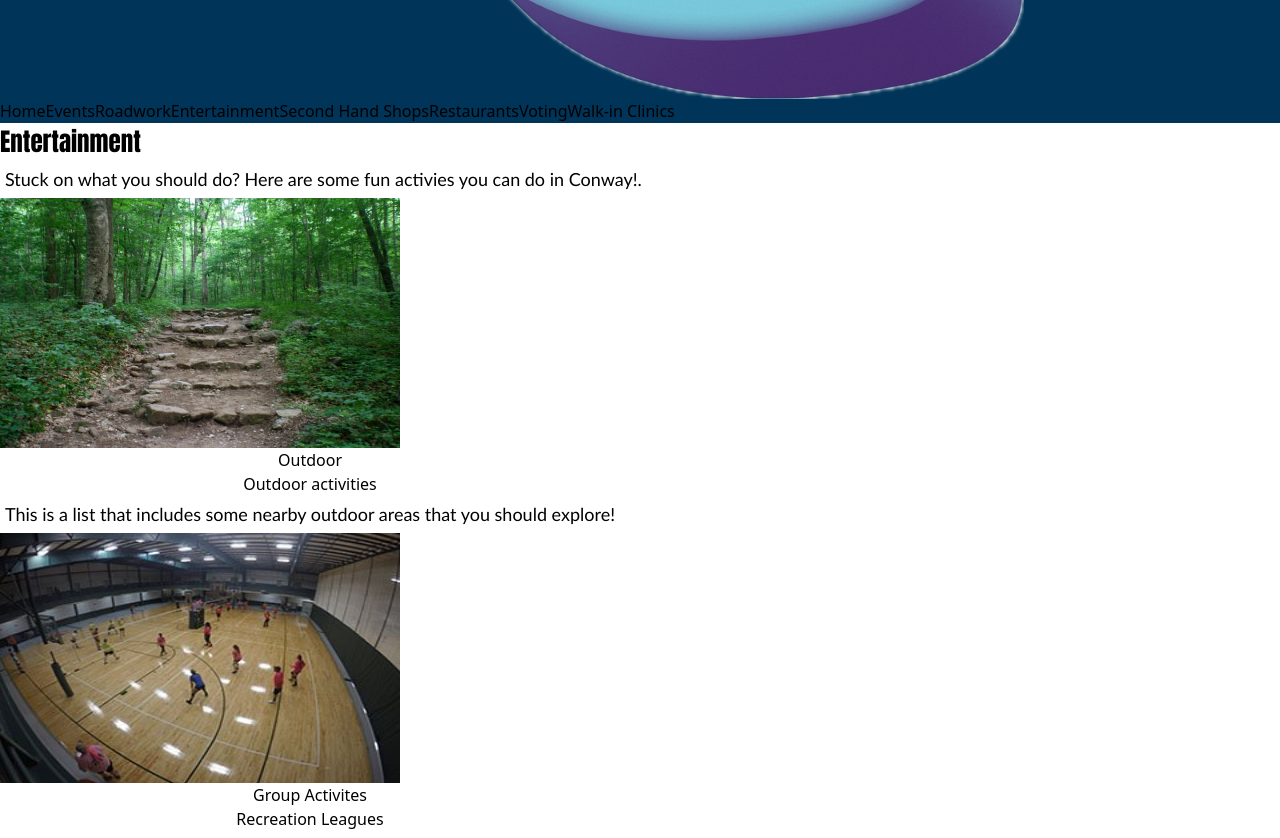
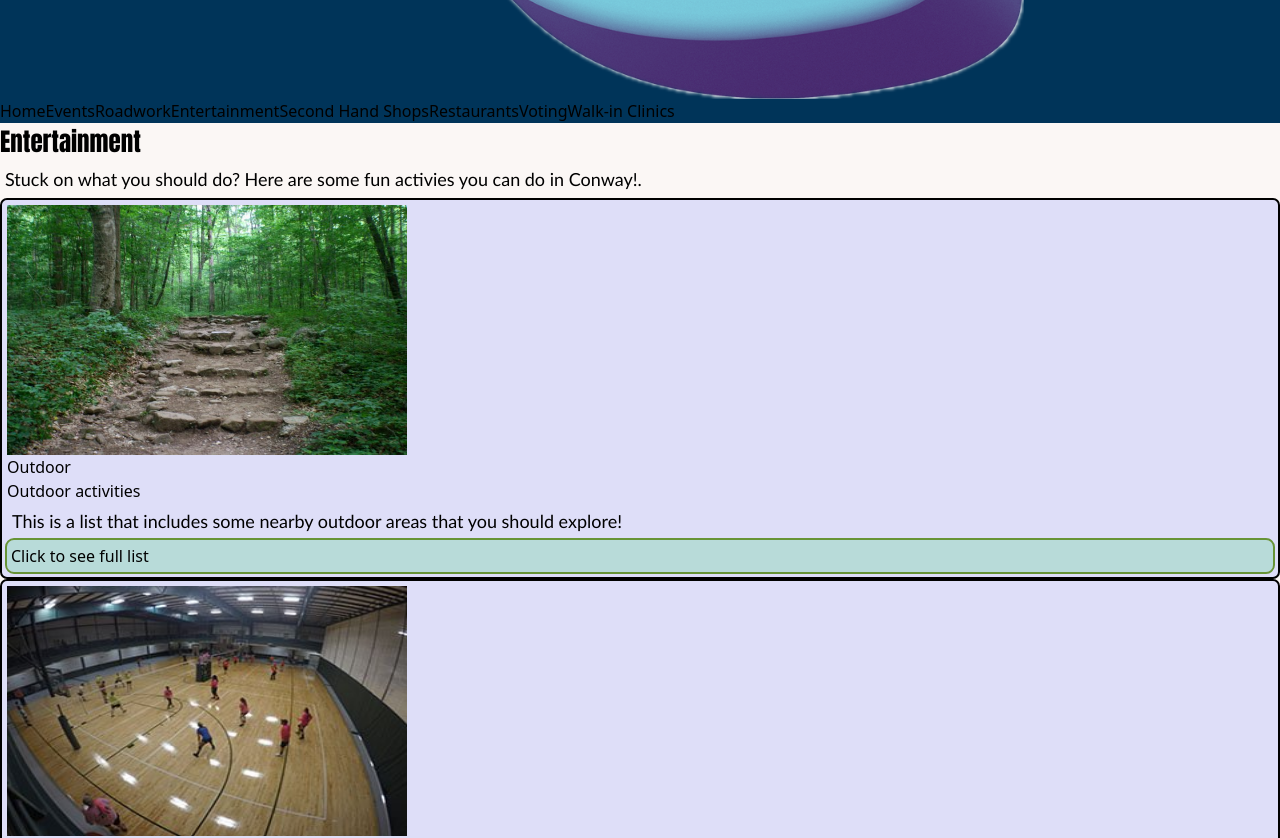
Before and after one commit to Larsonog/FinalCapstoneProject, a React (Vite) app in the folder vite-tw/: page /entertainment in a window 1280 px wide. Shown: the part 1080-1918 px from the top of the page. Built offline with nearby package versions, Linux system fonts and the light colour scheme.

Commit message:
added popups to entertainment page and background color

```diff
--- a/vite-tw/package.json
+++ b/vite-tw/package.json
@@ -13,11 +13,13 @@
     "@headlessui/react": "^1.7.17",
     "@heroicons/react": "^2.0.18",
     "@react-google-maps/api": "^2.19.2",
+    "firebase": "^10.7.0",
     "leaflet": "^1.9.4",
     "react": "^18.2.0",
     "react-dom": "^18.2.0",
     "react-leaflet": "^4.2.1",
-    "react-router-dom": "^6.20.0"
+    "react-router-dom": "^6.20.0",
+    "reactjs-popup": "^2.0.6"
   },
   "devDependencies": {
     "@types/react": "^18.2.37",
--- a/vite-tw/src/index.css
+++ b/vite-tw/src/index.css
@@ -40,6 +40,13 @@ p{
 .border{
     border: 2px dotted;
 }
+.button-border{
+    border:3px;
+    background-color:#B8DBD9;
+    padding:4px;
+    border-radius: 7px;
+    outline: #679436 solid 2px;
+}
 /* Pallet colors*/
 .nav-background{
     background-color: #003459;
@@ -50,12 +57,18 @@ p{
     width: 100vw;
 
 }
+.page-background{
+    background-color: #fbf7f5;
+}
+.voting-page-background{
+    background: linear-gradient(0deg, white,#fbf7f5 );
+}
+
+/*Specific page styles*/
+
 .home-padding{
     padding:50px;
 }
-/*Specific page styles*/
-
-
 .homepage-container1{
     padding-left:50px;
     padding-right:600px;
@@ -77,3 +90,9 @@ p{
     padding-bottom: 10px;
     border-style: dotted;
 }
+.post-border{
+    border: 2px solid black;
+    padding:5px;
+    background: #DEDEF8 ;
+    border-radius: 7px;
+}
--- a/vite-tw/src/pages/2.events/NewCalendar.jsx
+++ b/vite-tw/src/pages/2.events/NewCalendar.jsx
@@ -29,9 +29,13 @@ function NewCalendar() {
     }
 
     return (
-        <div className='calendarContainer'>
-            <h1> Upcoming Events! </h1>
-            {events.map(renderEvent)}
+        <div className='page-background'>
+            <div className='calendarContainer'>
+
+                <h1> Upcoming Events! </h1>
+                {events.map(renderEvent)}
+
+            </div>
         </div>
     );
 }
--- a/vite-tw/src/pages/3.roadWork/RoadWork.jsx
+++ b/vite-tw/src/pages/3.roadWork/RoadWork.jsx
@@ -3,7 +3,7 @@ import Construction from './Construction';
 
 function RoadWork() {
   return (
-    <div>
+    <div className='page-background'>
       <h1>Road Work</h1>
       <div className='row'>
         <MyComponent />
--- a/vite-tw/src/pages/4.entertainment/Entertainment.jsx
+++ b/vite-tw/src/pages/4.entertainment/Entertainment.jsx
@@ -1,3 +1,6 @@
+import Popup from 'reactjs-popup';
+import 'reactjs-popup/dist/index.css';
+
 const posts = [
   {
     id: 1,
@@ -45,7 +48,7 @@ const posts = [
 
 export default function Entertainment() {
   return (
-    <div className="bg-white py-24 sm:py-32">
+    <div className="page-background">
       <div className="mx-auto max-w-7xl px-6 lg:px-8">
         <div className="mx-auto max-w-2xl lg:mx-0">
           <h2 className="text-3xl font-bold tracking-tight text-gray-900 sm:text-4xl">Entertainment</h2>
@@ -53,10 +56,11 @@ export default function Entertainment() {
             Stuck on what you should do? Here are some fun activies you can do in Conway!.
           </p>
         </div>
-        <button onClick={() => alert(post.list)}>
+
+
           <div className="mx-auto mt-10 grid max-w-2xl grid-cols-1 gap-x-8 gap-y-16 border-t border-gray-200 pt-10 sm:mt-16 sm:pt-16 lg:mx-0 lg:max-w-none lg:grid-cols-3">
             {posts.map((post) => (
-
+              <div className='post-border'>
                 <article key={post.id} className="flex max-w-xl flex-col items-start justify-between">
                   <div>
                     <img src={post.image} alt="" className="h-100 w-100 rounded bg-gray-50" style={{ height: 250, width: 400 }} />
@@ -82,13 +86,46 @@ export default function Entertainment() {
                     </h3>
                     <p className="mt-5 line-clamp-3 text-sm leading-6 text-gray-600">{post.description}</p>
                   </div>
-
-              </article>
+                  <Popup trigger=
+                    {<div className='button-border'>
+                      <div className='h2'>
+                        <button> Click to see full list </button>
+                      </div>
+                    </div>}
+                    modal nested>
+                    {
+                      close => (
+                        <div className='modal'>
+                          <div className='content'>
+                            <h2>{post.title}</h2>
+                            <div className='small-empty-space' />
+                            <div className="container">
+                              {posts.map((item, index) => (
+                                <ul> {item.list} </ul>
                               ))}
                             </div>
+                          </div>
+                          <div>
+                            <button onClick=
+                              {() => close()}>
+
                             </button>
                           </div>
                         </div>
+                      )
+                    }
+                  </Popup>
+
+                </article>
+              </div>
+            ))}
+
+          </div>
+
+
+      </div>
+    </div>
+
   )
 }
 
--- a/vite-tw/src/pages/5.secondHandShops/SecondHandShops.jsx
+++ b/vite-tw/src/pages/5.secondHandShops/SecondHandShops.jsx
@@ -6,7 +6,7 @@ import { secondHandShops } from "./SList"
 
 const SecondHandShops = () => {
   return (
-    <div>
+    <div className="page-background">
       <h1>SecondHandShops
 
       </h1>
--- a/vite-tw/src/pages/6.restaurants/Restaurants.jsx
+++ b/vite-tw/src/pages/6.restaurants/Restaurants.jsx
@@ -13,7 +13,7 @@ const Restaurants = () => {
 
 
   return (
-    <div>
+    <div className="page-background">
       <h1>
         Restaurants
       </h1>
--- a/vite-tw/src/pages/7.voting/Voting.jsx
+++ b/vite-tw/src/pages/7.voting/Voting.jsx
@@ -3,9 +3,8 @@ import VotingDocs from "./UpcomingElections"
 
 const Voting = () => {
   return (
-    <div>
+    <div className="voting-page-background">
       <VotingDocs/>
-
     </div>
   )
 }
--- a/vite-tw/src/pages/8.walkInClinics/WalkInClinics.jsx
+++ b/vite-tw/src/pages/8.walkInClinics/WalkInClinics.jsx
@@ -7,7 +7,7 @@ import { walkInClinicsLoc } from "./WList"
 
 const WalkInClinics = () => {
   return (
-    <div>
+    <div className="page-background">
       <h1>Walk-in Clinics
       </h1>
       <ConwayMap walkInClinicsLoc={walkInClinicsLoc}/>
```
Also changed, not shown: 1 other file (tests, documents, lock files or other folders). Lines whose indentation alone changed are shown as unchanged.
